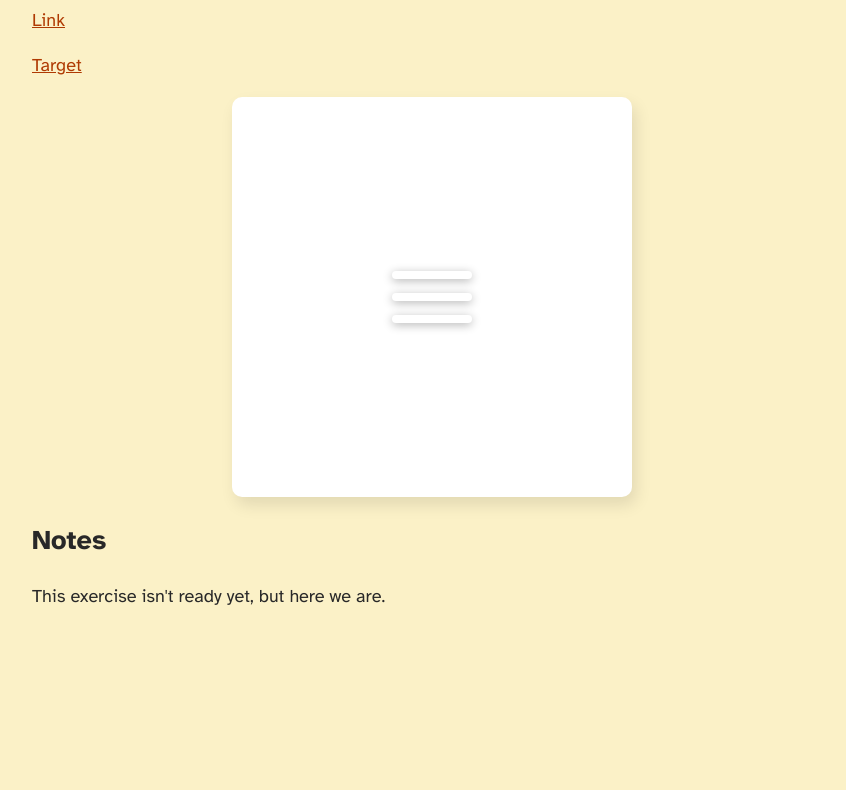
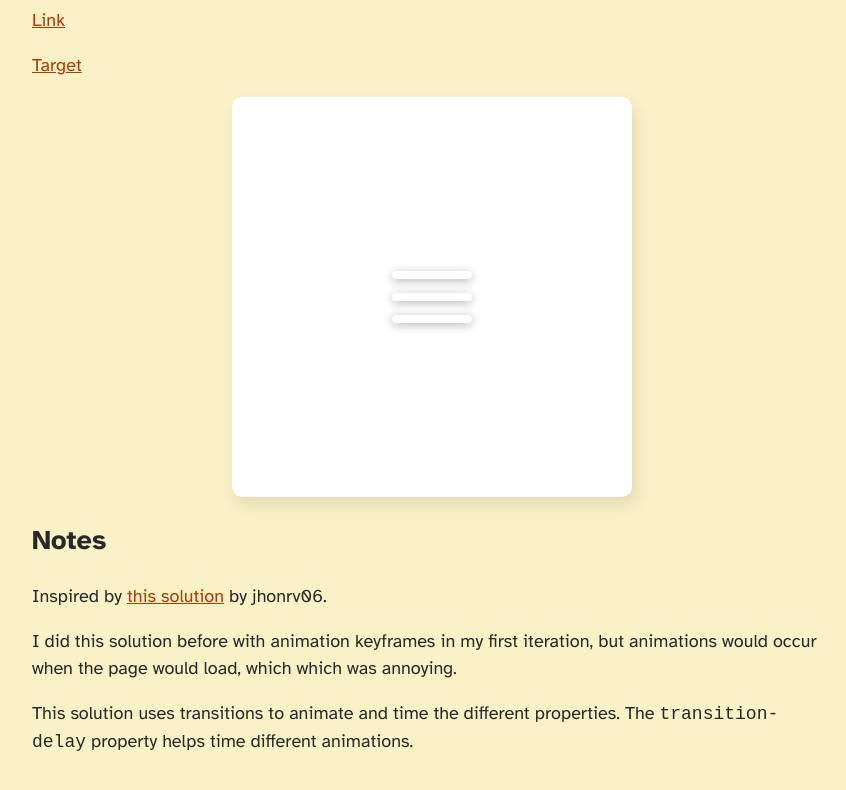
Before and after one commit to NicksPatties/front-end-exercises, a website built with Vite: page hamburger/index.html in a window 1280 px wide. Shown: the part 176-966 px from the top of the page, without its empty margins (208-1054 px from the left). Before the commit the page ends 858 px from the top, so only its background shows below. Built offline with nearby package versions, Linux system fonts and the light colour scheme.

Commit message:
Added notes

```diff
--- a/hamburger/index.html
+++ b/hamburger/index.html
@@ -32,7 +32,12 @@
       </div>
     </div>
     <h2>Notes</h2>
-    <p>This exercise isn't ready yet, but here we are.</p>
+    <p>Inspired by <a href="https://codepen.io/jhonrv06/pen/mybLwvR">this solution</a> by jhonrv06.</p>
+    <p>I did this solution before with animation keyframes in my first iteration, but animations would occur when the
+      page would load, which
+      which was annoying.</p>
+    <p>This solution uses transitions to animate and time the different properties. The <code>transition-delay</code>
+      property helps time different animations.</p>
   </div>
 </body>
 
```
